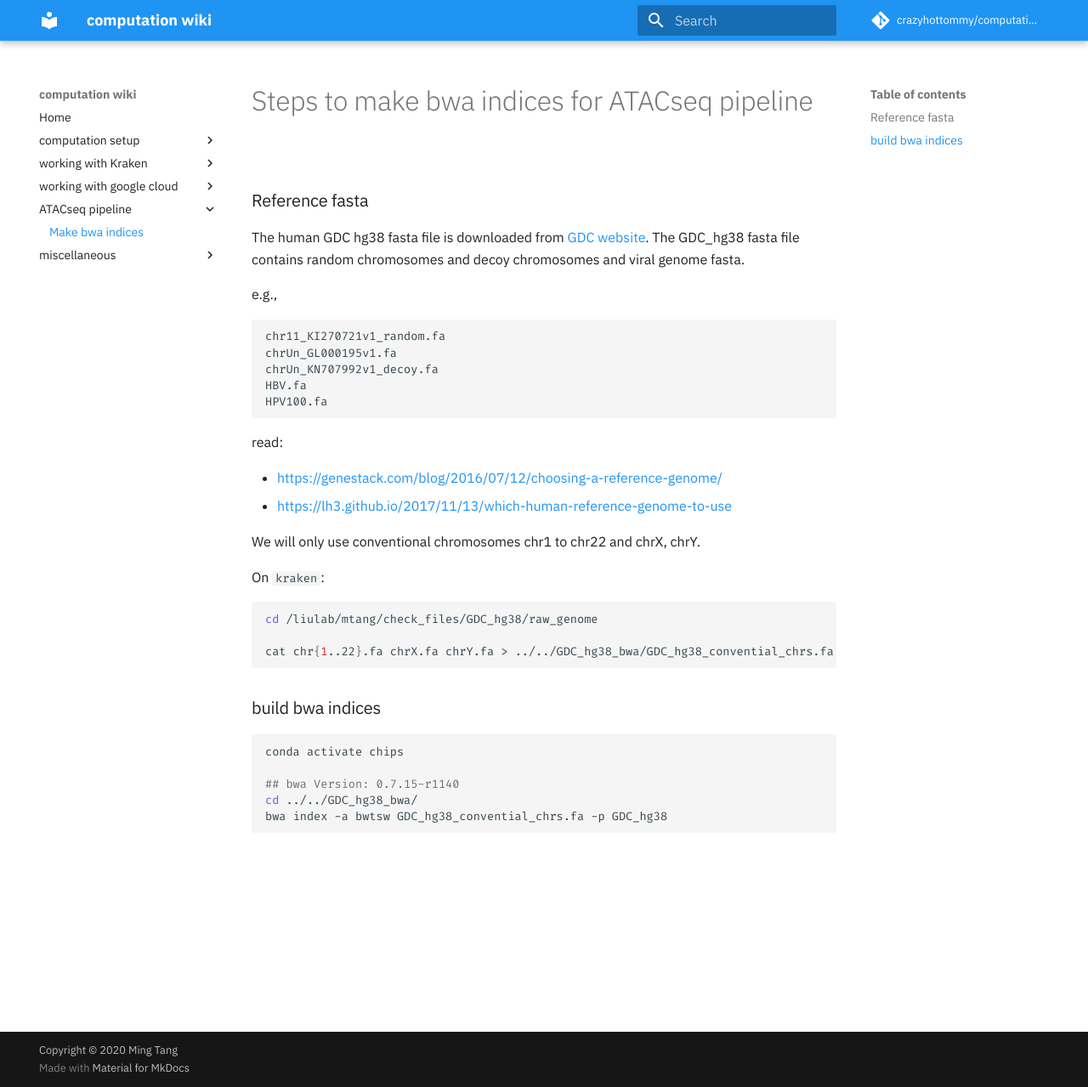
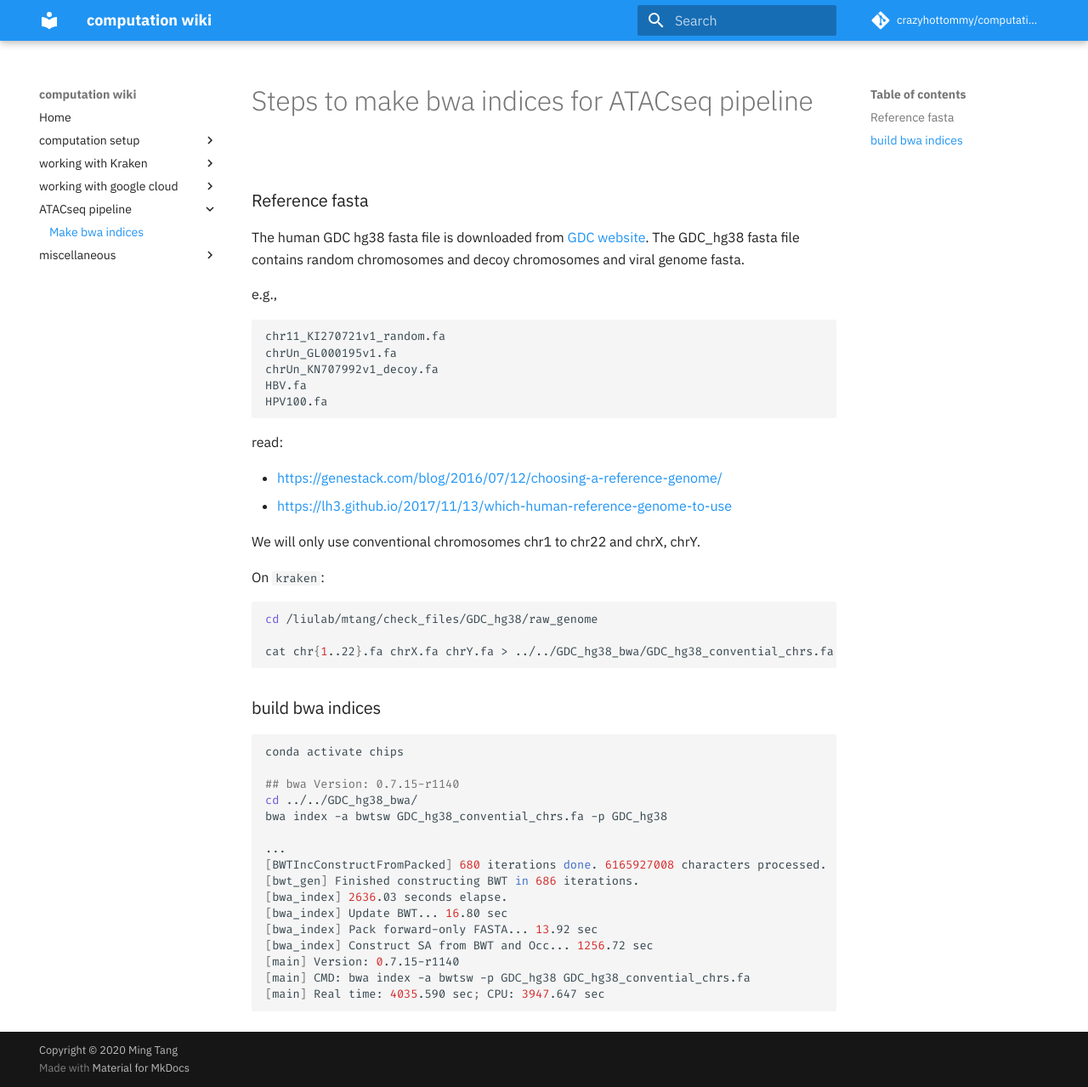
Before and after one commit to crazyhottommy/computation_wiki, an MkDocs documentation site: the page built from docs/atac/atac-bwa-reference.md, in a window 1280 px wide and 1279 px high. Shown: the whole window at 85% size. Built offline with MkDocs 1.6.1 and Material for MkDocs 9.7.7, drawn with Linux system fonts in a browser that asks for light colours; nearby versions of some CDN libraries; library files that are not in the unit come from our copies; comment, search, counter and statistics services are not loaded.

Commit message:
bwa index output

````diff
--- a/docs/atac/atac-bwa-reference.md
+++ b/docs/atac/atac-bwa-reference.md
@@ -39,4 +39,15 @@ conda activate chips
 ## bwa Version: 0.7.15-r1140
 cd ../../GDC_hg38_bwa/
 bwa index -a bwtsw GDC_hg38_convential_chrs.fa -p GDC_hg38
+
+...
+[BWTIncConstructFromPacked] 680 iterations done. 6165927008 characters processed.
+[bwt_gen] Finished constructing BWT in 686 iterations.
+[bwa_index] 2636.03 seconds elapse.
+[bwa_index] Update BWT... 16.80 sec
+[bwa_index] Pack forward-only FASTA... 13.92 sec
+[bwa_index] Construct SA from BWT and Occ... 1256.72 sec
+[main] Version: 0.7.15-r1140
+[main] CMD: bwa index -a bwtsw -p GDC_hg38 GDC_hg38_convential_chrs.fa
+[main] Real time: 4035.590 sec; CPU: 3947.647 sec
 ```
````
Also changed, not shown: site/404.html, site/atac/atac-bwa-reference/index.html, site/google-cloud/chips-gcp/index.html, site/google-cloud/wes-gcp/index.html, site/google-cloud/wes-ingestion/index.html, site/index.html, site/kraken/kraken_rstudio/index.html, site/miscellaneous/inkscape/index.html, site/search/search_index.json, site/setup/hpc-info/index.html, site/setup/setup_macos/index.html, 1 other file.
